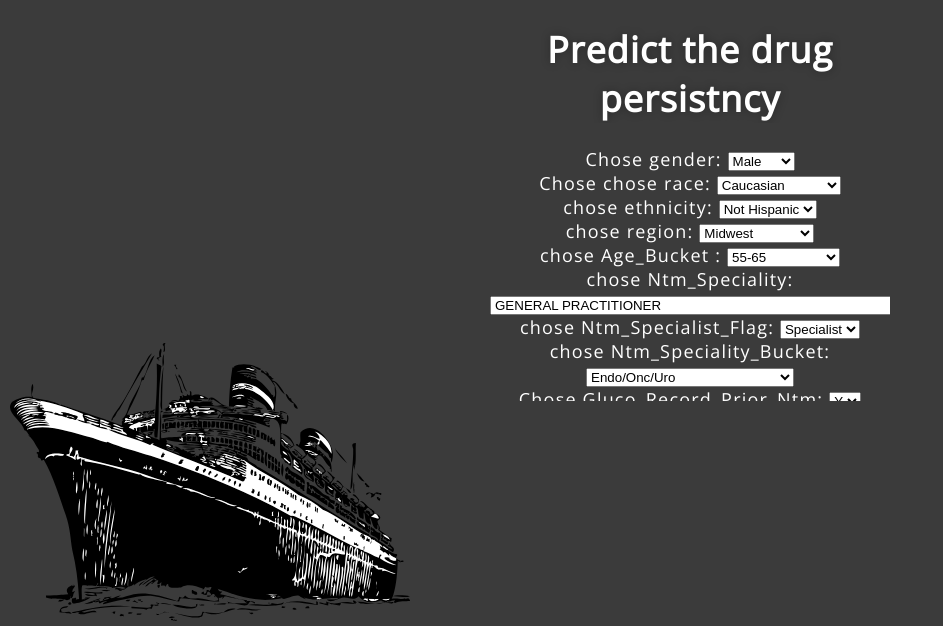
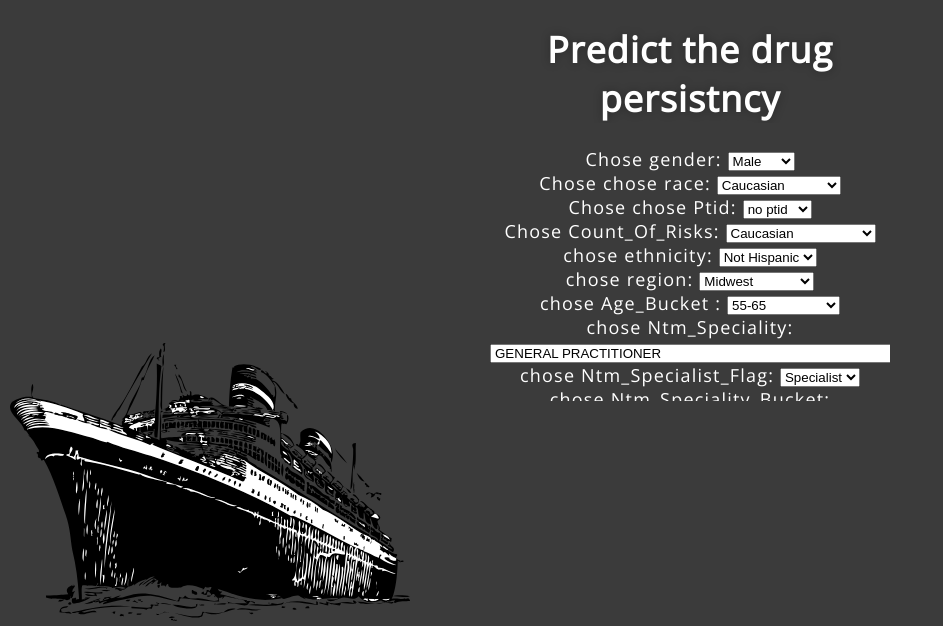
Before and after one commit to alirezasamadii/drug_persistency_deploy, a Flask app: page / in a window 1280 px wide. Shown: the part 169-795 px from the top of the page, without its empty margins (0-943 px from the left). Run offline with Flask 2, Linux system fonts and the light colour scheme; parts of the project's set-up code (start-up, migrations or seed data) failed here and were passed over.

Commit message:
Update index.html

```diff
--- a/templates/index.html
+++ b/templates/index.html
@@ -32,6 +32,21 @@
     <option value="3">African American</option>
   </select>
   <br>
+	    <label for="Ptid">Chose chose Ptid:</label>
+    <select name="Ptid" id="Ptid">
+    <option value="0">no ptid</option>
+    <option value="1">has ptid</option>
+
+  </select>
+  <br>
+	 <label for="Count_Of_Risks">Chose  Count_Of_Risks:</label>
+    <select name="Count_Of_Risks" id="Count_Of_Risks">
+    <option value="0">Caucasian</option>
+    <option value="1">one or more than one</option>
+
+  </select>
+  <br>
+
 
       <label for="Ethnicity">chose  ethnicity:</label>
       <select name="Ethnicity" id="Ethnicity">
```
